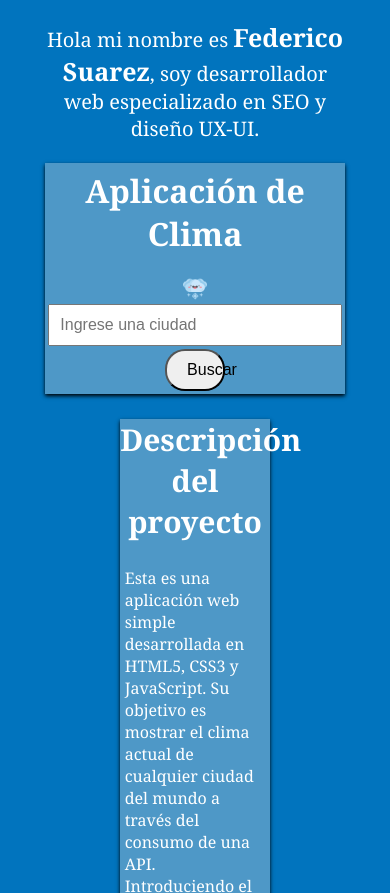
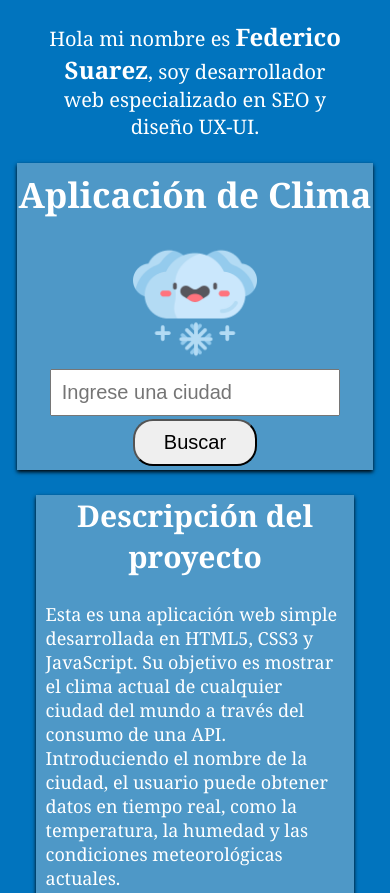
Before and after one commit to federicosuarez7/appClima, a plain HTML site: page AppClima/index.html in a window 390 px wide. Shown: the top 893 px of the page. Drawn offline with Linux system fonts and the light colour scheme.

Commit message:
Se adaptó la web al tamaño de celulares

```diff
--- a/AppClima/styles.css
+++ b/AppClima/styles.css
@@ -118,6 +118,9 @@ h2{
         width: 35%;
         font-size: 25px;
     }
+    #responseData{
+        font-size: 30px;
+    }
     .descripcionProyecto{
         max-width: 85%;
     }
@@ -133,5 +136,48 @@ h2{
 }
 /* Adaptación a celulares */
 @media only screen and (max-width: 767px){
-
+    .presentacion{
+        font-size: 20px;
+    }
+    .nombre{
+        font-size: 24px;
+    }
+    .container{
+        max-width: 95%;
+    }
+    h1{
+        font-size: 35px;
+    }
+    .imgNube{
+        width: 35%;
+    }
+    input[type='text']{
+        font-size: 20px;
+        width: 75%;
+    }
+    button{
+        width: 35%;
+        font-size: 20px;
+    }
+    #responseData{
+        font-size: 20px;
+    }
+    .descripcionProyecto{
+        max-width: 85%;
+    }
+    .descripcionProyecto>h2{
+        font-size: 30px;
+    }
+    .descripcionProyecto>p{
+        font-size: 18px;
+    }
+    .descripcionProyecto>ul>li{
+        font-size: 18px;
+    }
+    .logosTecnologías{
+        width: 18%;
+    }
+    .imgRedes{
+        width: 25%;
+    }
 }
```
